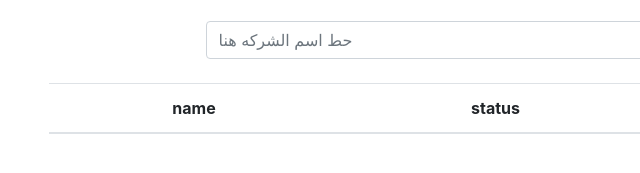
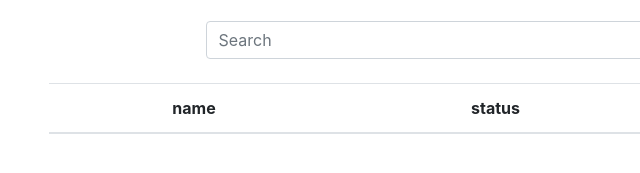
Before and after one commit to egycompany/egypt, a plain HTML site: page index.html in a window 1280 px wide. Shown: the part 563-736 px from the top of the page, 122-762 px from the left. Drawn offline with Linux system fonts and the light colour scheme.

Commit message:
Update index.html

```diff
--- a/index.html
+++ b/index.html
@@ -15,7 +15,7 @@
         <h5 style="color: rgb(133, 89, 89);" class="text-center">الشركات المحترمة والمحظورة بمصر ومكاتب السفر المحظورة والشركات المحظورة بالخليج</h5>
     </div>
     <div class="container-fluid">
-        <input onkeyup="searchProduct()" id="searchInput" class="w-50 mx-auto form-control my-4" placeholder="حط اسم الشركه هنا" type="text" name="">
+        <input onkeyup="searchProduct()" id="searchInput" class="w-50 mx-auto form-control my-4" placeholder="Search" type="text" name="">
         <table class="table w-75 m-auto py-5 text-center">
             <thead >
                 <th>name</th>
```
